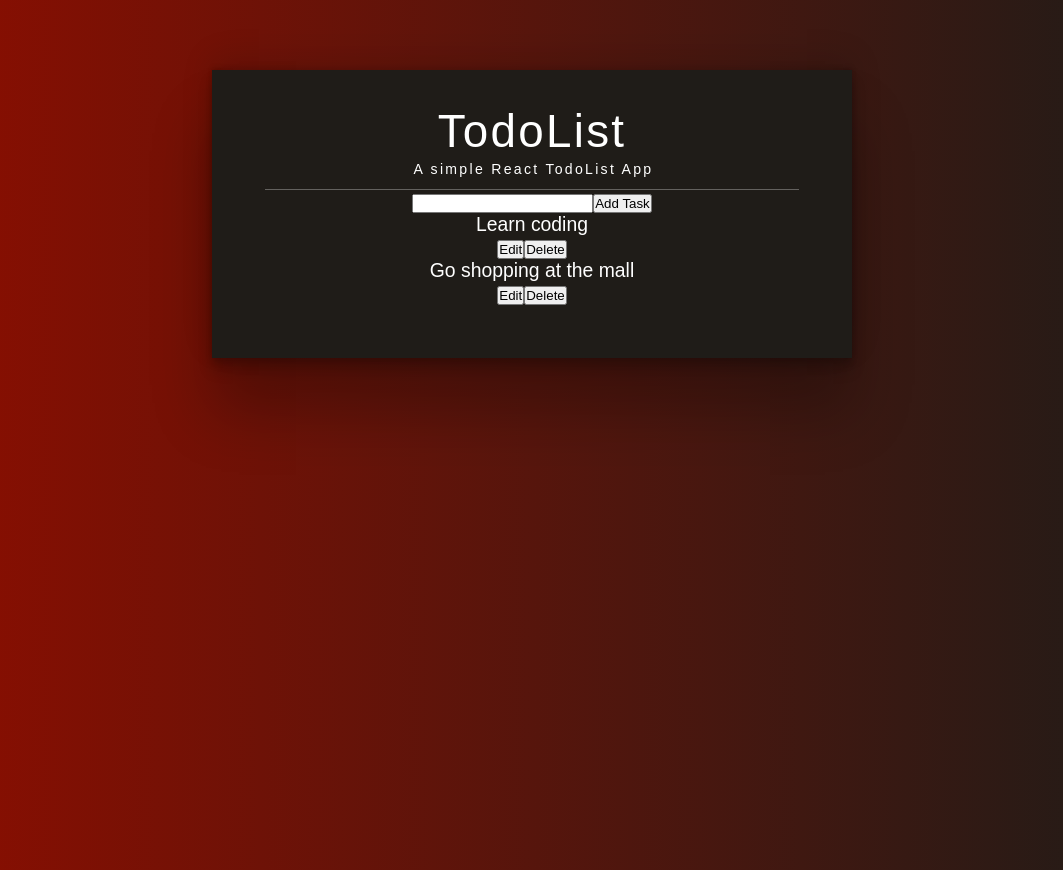
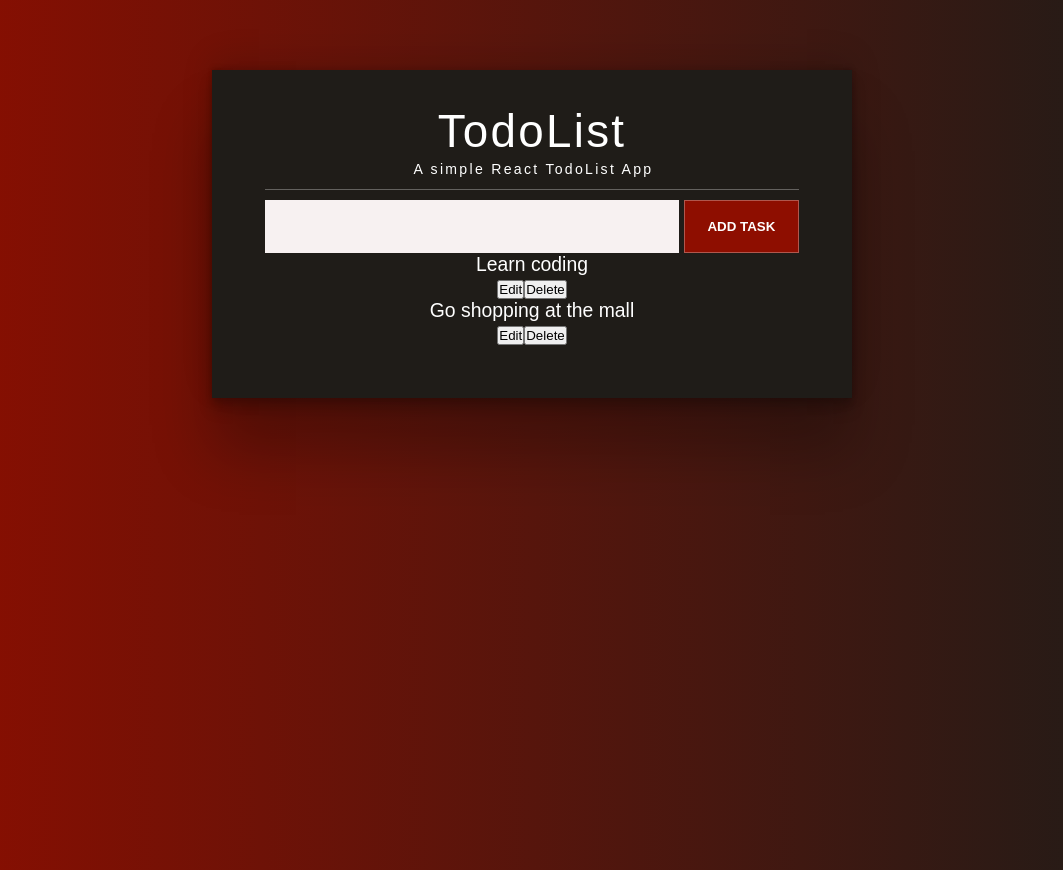
Before and after one commit to JohnMwendwa/todolist, a React (Create React App) app: page / in a window 1280 px wide. Shown: the whole page, without its empty margins (108-1171 px from the left). Built offline with nearby package versions, Linux system fonts and the light colour scheme; the HTML template or start-up script is replaced by a standard one.

Commit message:
import stylesheet

```diff
--- a/src/components/AddTodoForm.js
+++ b/src/components/AddTodoForm.js
@@ -2,6 +2,7 @@ import React, { useContext } from 'react';
 import useFormInput from '../hooks/useFormInput'
 import {DispatchContext} from '../context/todos.context';
 import {v4 as uuid} from 'uuid';
+import './AddTodoForm.css'
 
 function AddTodoForm() {
   const dispatch = useContext(DispatchContext);
@@ -13,7 +14,7 @@ function AddTodoForm() {
     reset();
   }
   return (
-    <form onSubmit={handleSubmit}>
+    <form onSubmit={handleSubmit} className='AddTodoForm'>
         <input
         type="text"
         value={task}
```
